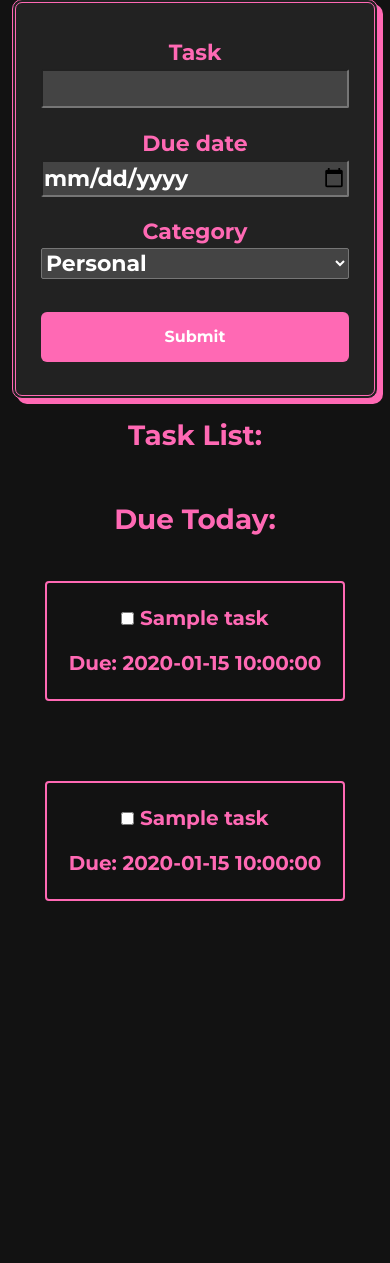
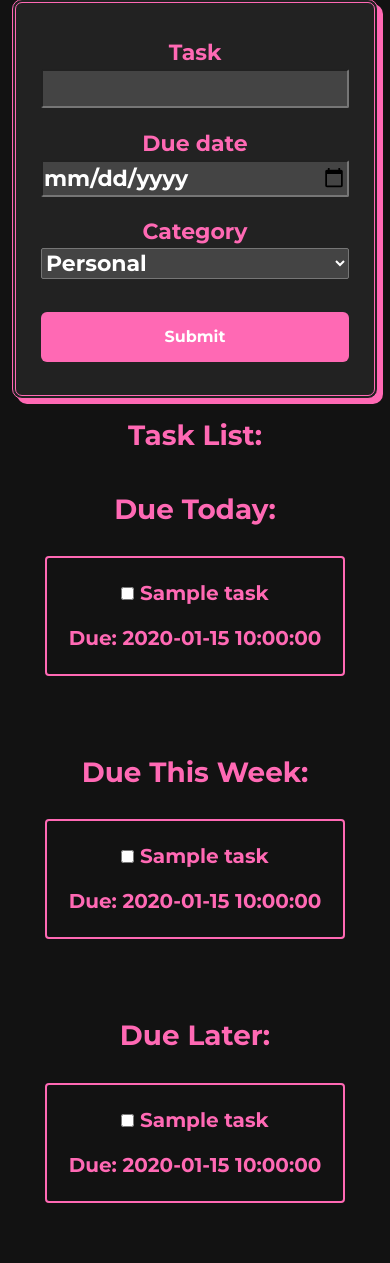
Before and after one commit to jaydeep080805/ToDoey, a Flask app: template ToDoey/templates/index.html in a window 390 px wide. Shown: the part 153-1416 px from the top of the page. Before the commit the page ends 1054 px from the top, so only its background shows below. Run offline with Flask 3, Linux system fonts and the light colour scheme; tables that the repository leaves empty hold one stand-in row (values such as "Sample post"); the template is opened without the code that fills it: values that come from a table or form of the project are taken from there, most other values are stand-ins (such as "Sample title", 1, 10 or a date in 2020); some libraries are stand-ins or nearby versions.

Commit message:
added a whole new section for tasks due this week and other tasks. Fixed styling for due today tasks and centered on mobile

```diff
--- a/ToDoey/templates/index.html
+++ b/ToDoey/templates/index.html
@@ -26,23 +26,10 @@
 </div>
 
 <h1 class="task-list-heading">Task List:</h1>
+{% if due_today_tasks %}
+<h1 class="task-list-heading">Due Today:</h1>
 <div class="task-list-container">
-  {% if due_today_tasks %} {% for task in due_today_tasks %}
-  <h1 class="task-list-heading" id="due-today-heading">Due Today:</h1>
-  <div class="task-card">
-    <input
-      type="checkbox"
-      name="checkbox-for-tasks"
-      class="task-checkbox"
-      data-id="{{ task.id }}"
-    />
-    <label for="task-checkbox">{{task.task}}</label>
-    <p class="task-label">Due: {{task.due_date}}</p>
-    <!-- <p>{{task.category}}</p> -->
-  </div>
-  <br />
-
-  {% endfor %} {% endif %} {% if task_list: %} {% for task in task_list %}
+  {% for task in due_today_tasks %}
   <div class="task-card">
     <input
       type="checkbox"
@@ -56,4 +43,40 @@
   </div>
   {% endfor %} {% endif %}
 </div>
+
+{% if due_this_week: %}
+<h1 class="task-list-heading">Due This Week:</h1>
+<div class="task-list-container">
+  {% for task in due_this_week %}
+  <div class="task-card">
+    <input
+      type="checkbox"
+      name="checkbox-for-tasks"
+      class="task-checkbox"
+      data-id="{{ task.id }}"
+    />
+    <label for="task-checkbox">{{task.task}}</label>
+    <p class="task-label">Due: {{task.due_date}}</p>
+    <!-- <p>{{task.category}}</p> -->
+  </div>
+  {% endfor %} {% endif %}
+</div>
+
+{% if task_list: %}
+<h1 class="task-list-heading">Due Later:</h1>
+<div class="task-list-container">
+  {% for task in task_list %}
+  <div class="task-card">
+    <input
+      type="checkbox"
+      name="checkbox-for-tasks"
+      class="task-checkbox"
+      data-id="{{ task.id }}"
+    />
+    <label for="task-checkbox" class="task-name">{{task.task}}</label>
+    <p class="task-label">Due: {{task.due_date}}</p>
+    <!-- <p>{{task.category}}</p> -->
+  </div>
+  {% endfor %} {% endif %}
+</div>
 {% endblock %}
```
